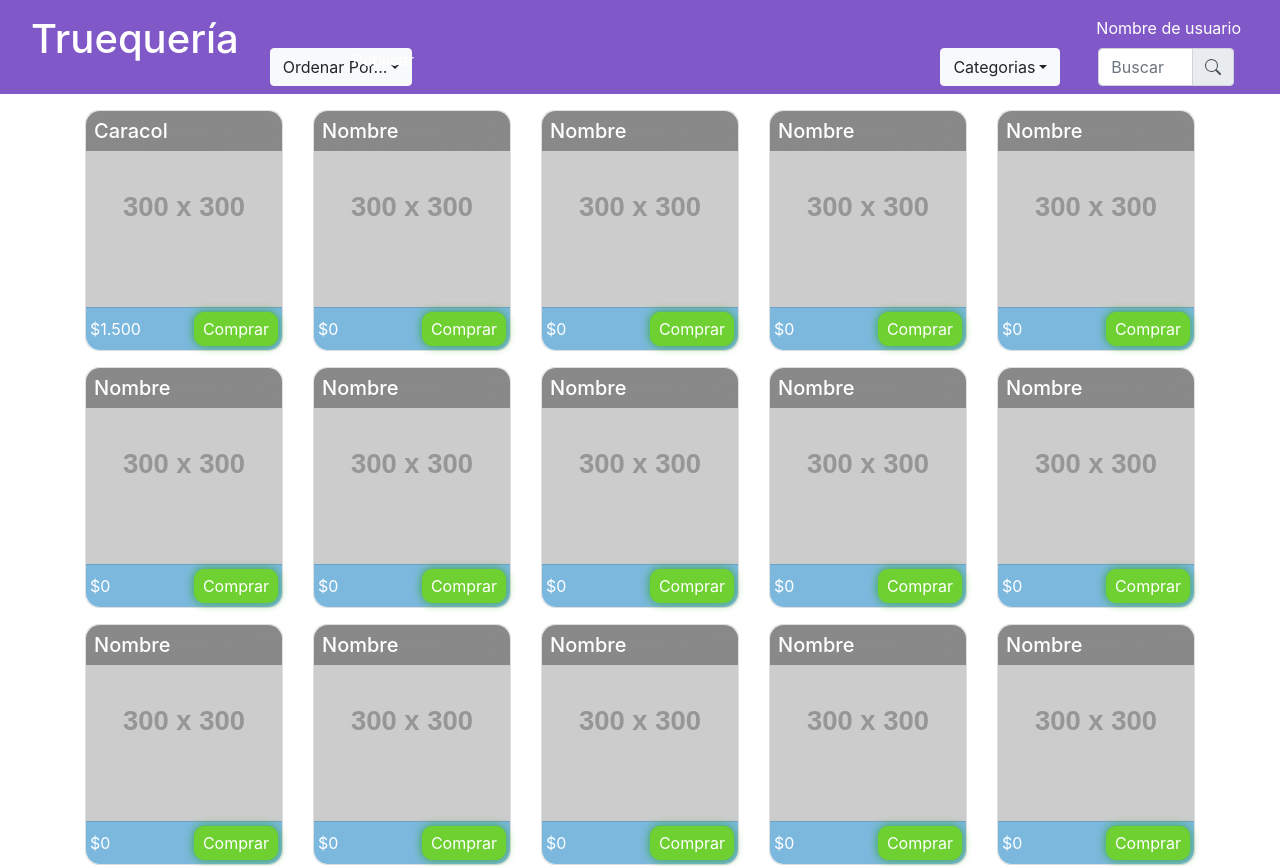
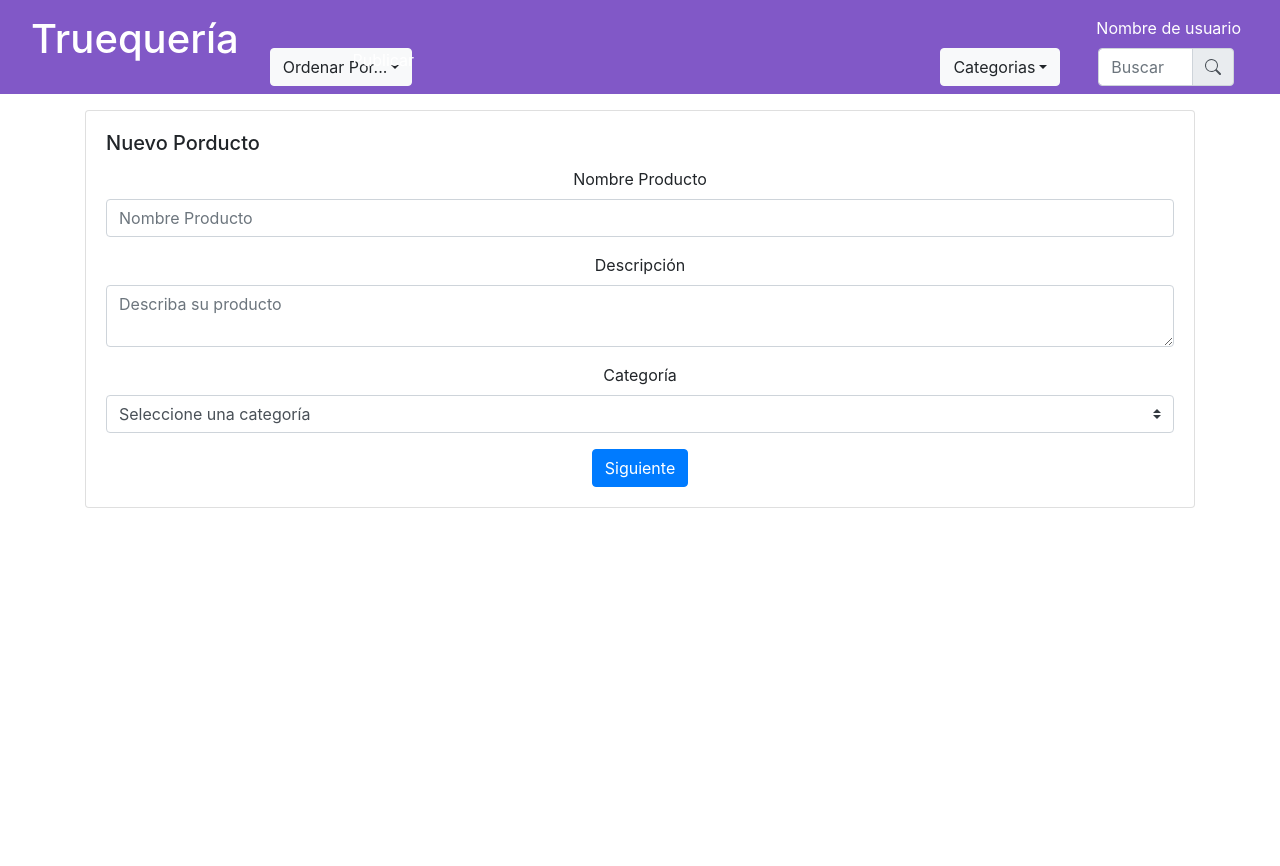
Before and after one commit to crojasmo/ProyectoInterfacesUsuarias, a React (Create React App) app: page /publicar in a window 1280 px wide. Shown: the top 866 px of the page. After the commit the page ends 800 px from the top, so only its background shows below. Built offline with nearby package versions, Linux system fonts and the light colour scheme.

Commit message:
Avance de Publicar

```diff
--- a/src/App.js
+++ b/src/App.js
@@ -15,6 +15,7 @@ import {
 import {Container} from "react-bootstrap";
 import Item from "./Components/item";
 import Home from "./Components/home";
+import Publicar from "./Components/publicar";
 
 
 
@@ -29,6 +30,7 @@ function App() {
                 <Header/>
                 <Trueque/>
               </Route>
+
               <Route path="/vendedor">
                 <Header/>
                 <Vendedor/>
@@ -44,6 +46,11 @@ function App() {
                 <Compra/>
               </Route>
 
+              <Route path="/publicar">
+                <Header/>
+                <Publicar/>
+              </Route>
+
               <Route path="/">
                 <Header/>
                 <Home/>
--- a/src/Components/header.js
+++ b/src/Components/header.js
@@ -50,7 +50,7 @@ class Header extends React.Component {
                             </Col>
                             <Col  className={"align-self-start align-items-center text-left"}>
                                 <Nav>
-                                    <NavLink to={"/"}  className={"mb-0 align-items-center text-white"}>Publicar</NavLink>
+                                    <NavLink to={"/publicar"}  className={"mb-0 align-items-center text-white"}>Publicar</NavLink>
                                 </Nav>
                             </Col>
                             <Col md={2}>
--- /dev/null
+++ b/src/Components/publicar.js
@@ -0,0 +1,66 @@
+import React from "react";
+import {Button, Card, Col, Container, Form, Row} from "react-bootstrap";
+
+class Publicar extends React.Component {
+
+    constructor(props) {
+        super(props);
+        this.state = {validated: false}
+
+        this.handleSubmit = this.handleSubmit.bind(this)
+    }
+
+    handleSubmit(event) {
+        event.preventDefault()
+        this.setState({validated: !this.state.validated})
+    }
+
+    render() {
+        return <>
+            <Container>
+                <Row>
+                    <Col>
+                        <Card className={'mt-3'}>
+                            <Card.Body>
+                            <Card.Title className={'text-left'}>
+                                Nuevo Porducto
+                            </Card.Title>
+                                <Form noValidate validated={this.state.validated} onSubmit={this.handleSubmit}>
+                                    <Form.Group controlId="productName">
+                                        <Form.Label>Nombre Producto</Form.Label>
+                                        <Form.Control required={true} type="text" placeholder="Nombre Producto" />
+                                    </Form.Group>
+
+                                    <Form.Group controlId="description">
+                                        <Form.Label>Descripción</Form.Label>
+                                        <Form.Control required={true} as="textarea" placeholder="Describa su producto" />
+                                    </Form.Group>
+
+                                    <Form.Group controlId="productCategory">
+                                        <Form.Label>Categoría</Form.Label>
+                                        <Form.Control required={true} as="select" className={'custom-select'} label="Categoría">
+                                            <option selected={true} disabled={true}>Seleccione una categoría</option>
+                                            <option>2</option>
+                                            <option>3</option>
+                                            <option>4</option>
+                                            <option>5</option>
+                                            <option>6</option>
+                                        </Form.Control>
+                                    </Form.Group>
+                                    <Button variant="primary" type="submit">
+                                        Siguiente
+                                    </Button>
+                                </Form>
+
+                            </Card.Body>
+
+                        </Card>
+                    </Col>
+                </Row>
+            </Container>
+            </>
+    }
+
+}
+
+export default Publicar
```
Lines whose indentation alone changed are shown as unchanged.
